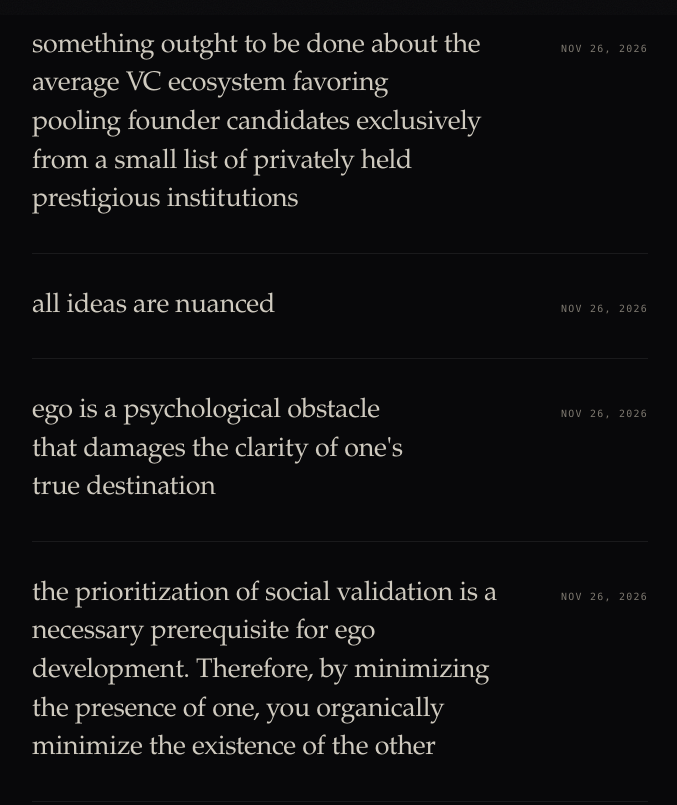
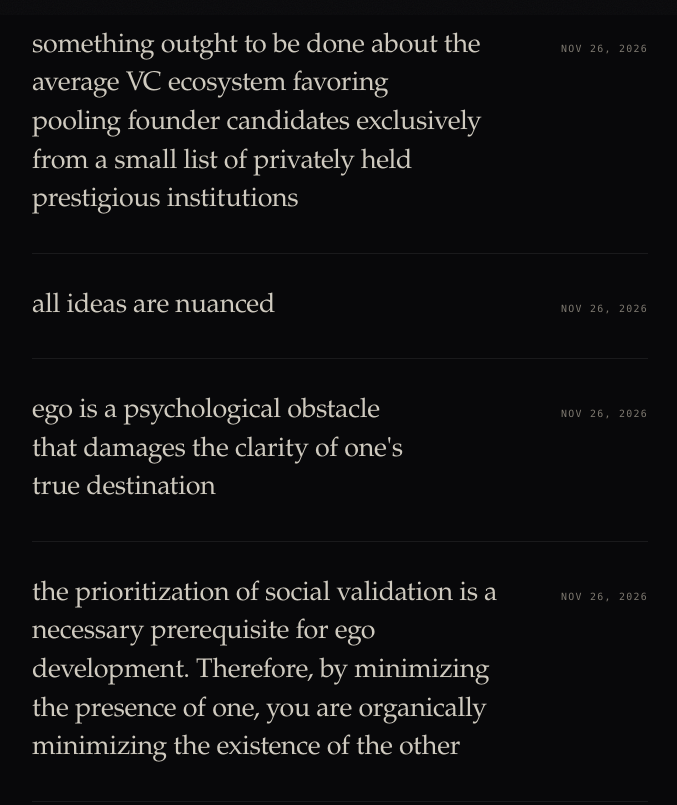
Before and after one commit to igorsavchukoffical/observerschamber, a plain HTML site: page index.html in a window 1280 px wide. Shown: the part 785-1590 px from the top of the page, without its empty margins (300-977 px from the left). Drawn offline with Linux system fonts and the light colour scheme.

Commit message:
Update index.html

```diff
--- a/index.html
+++ b/index.html
@@ -33,7 +33,7 @@
           "ego is a psychological obstacle that damages the clarity of one's true destination",
         ],
         [
-          "the prioritization of social validation is a necessary prerequisite for ego development. Therefore, by minimizing the presence of one, you organically minimize the existence of the other",
+          "the prioritization of social validation is a necessary prerequisite for ego development. Therefore, by minimizing the presence of one, you are organically minimizing the existence of the other",
         ],
       ];
 
```
